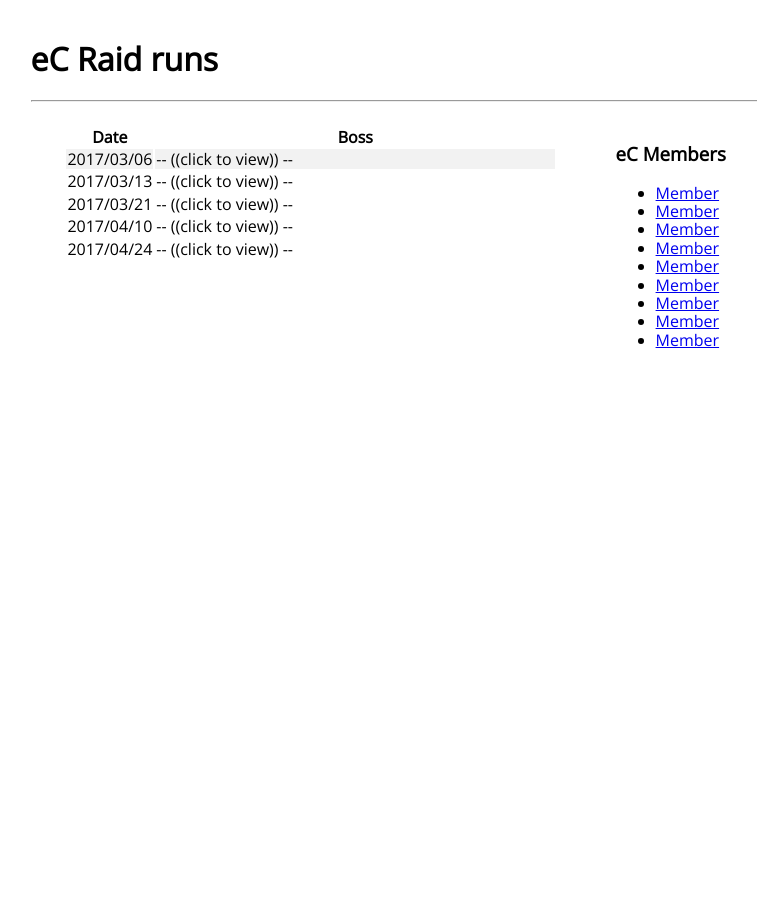
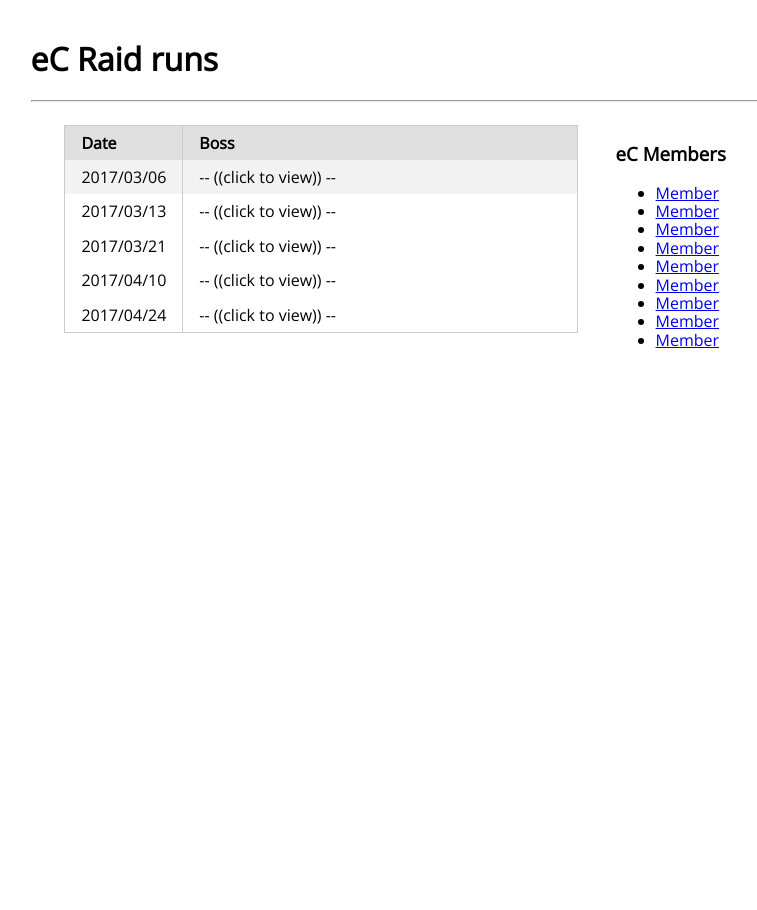
Before and after one commit to ec-gw2/ec-gw2.github.io, a Jekyll site: the page built from index.html, in a window 1280 px wide. Shown: the whole page, without its empty margins (147-904 px from the left). Built offline with Jekyll 4.4.1, drawn with Linux system fonts in a browser that asks for light colours; nearby versions of some CDN libraries; comment, search, counter and statistics services are not loaded.

Commit message:
pure-table

```diff
--- a/_includes/content.html
+++ b/_includes/content.html
@@ -11,7 +11,7 @@
 {% assign day_group = '' %}
 {% assign _full_date = '' %}
 
-    <table class="pure-table-striped" id='ec-boss'>
+    <table class="pure-table pure-table-striped" id='ec-boss'>
       <thead>
         <tr style="cursor: pointer;" >
           <th data-sort-default>Date</td>
```
